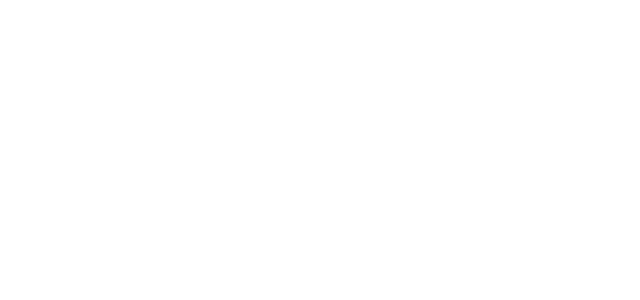
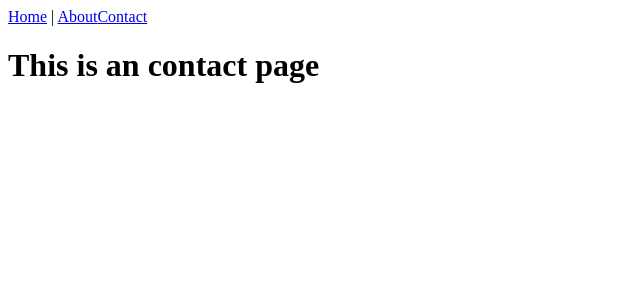
Before and after one commit to Zichis/airdomax, a Vue app: page /contact in a window 1280 px wide. Before the commit this address had no page. Shown: the top 300 px of the page, without its empty margins (0-640 px from the left). Built offline with nearby package versions, Linux system fonts and the light colour scheme.

Commit message:
Fixed routes and pages for website.

```diff
--- a/src/router/index.js
+++ b/src/router/index.js
@@ -1,9 +1,19 @@
 import { createRouter, createWebHistory } from "vue-router";
-import HomeView from "../views/HomeView.vue";
+import HomeView from "../views/website/HomeView.vue";
+import WebsiteView from "../views/website/Website.vue";
 
 const routes = [
+  // {
+  //   path: "/",
+  //   name: "home",
+  //   component: HomeView,
+  // },
   {
     path: "/",
+    component: WebsiteView,
+    children: [
+      {
+        path: "",
         name: "home",
         component: HomeView,
       },
@@ -14,7 +24,16 @@ const routes = [
         // this generates a separate chunk (about.[hash].js) for this route
         // which is lazy-loaded when the route is visited.
         component: () =>
-      import(/* webpackChunkName: "about" */ "../views/AboutView.vue"),
+          import(
+            /* webpackChunkName: "about" */ "../views/website/AboutView.vue"
+          ),
+      },
+      {
+        path: "/contact",
+        name: "contact",
+        component: () => import("../views/website/Contact.vue"),
+      },
+    ],
   },
 ];
 
--- a/src/views/HomeView.vue
+++ /dev/null
@@ -1,18 +0,0 @@
-<template>
-  <div class="home">
-    <img alt="Vue logo" src="../assets/logo.png" />
-    <HelloWorld msg="Welcome to Your Vue.js App" />
-  </div>
-</template>
-
-<script>
-// @ is an alias to /src
-import HelloWorld from "@/components/HelloWorld.vue";
-
-export default {
-  name: "HomeView",
-  components: {
-    HelloWorld,
-  },
-};
-</script>
--- /dev/null
+++ b/src/views/website/Contact.vue
@@ -0,0 +1,14 @@
+<template>
+  <div class="about">
+    <h1>This is an contact page</h1>
+  </div>
+</template>
+
+<script>
+// @ is an alias to /src
+
+export default {
+  name: "ContactView",
+  components: {},
+};
+</script>
--- /dev/null
+++ b/src/views/website/HomeView.vue
@@ -0,0 +1,14 @@
+<template>
+  <div>
+    <h1>Home</h1>
+  </div>
+</template>
+
+<script>
+// @ is an alias to /src
+
+export default {
+  name: "HomeView",
+  components: {},
+};
+</script>
--- /dev/null
+++ b/src/views/website/Website.vue
@@ -0,0 +1,16 @@
+<template>
+  <nav>
+    <router-link to="/">Home</router-link> |
+    <router-link to="/about">About</router-link>
+    <router-link to="/contact">Contact</router-link>
+  </nav>
+  <router-view />
+</template>
+
+<script>
+export default {
+  name: "WebsiteView",
+};
+</script>
+
+<style lang="scss"></style>
```
Also changed, not shown: src/views/website/AboutView.vue (renamed from src/views/AboutView.vue). Lines whose indentation alone changed are shown as unchanged.
